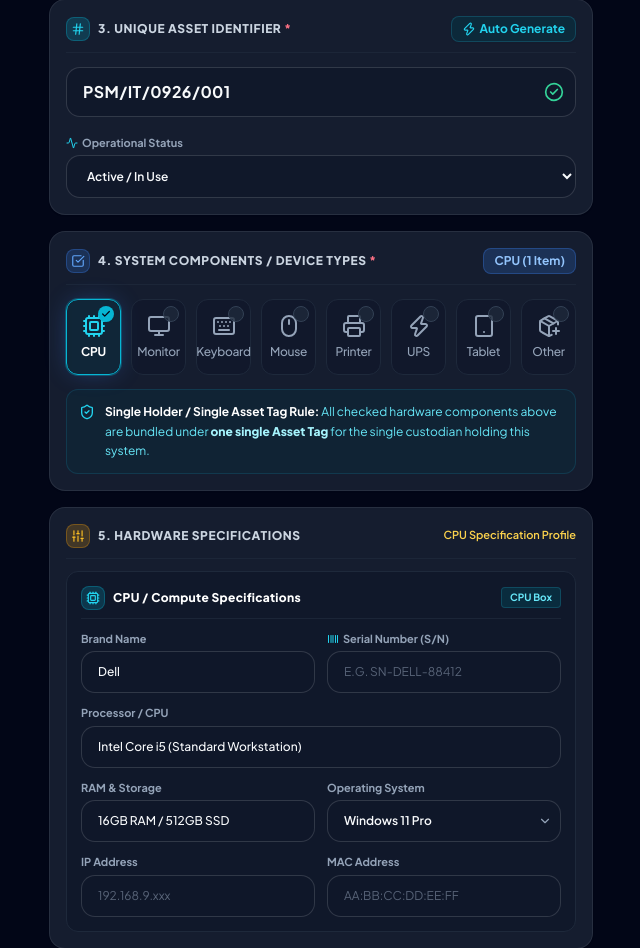
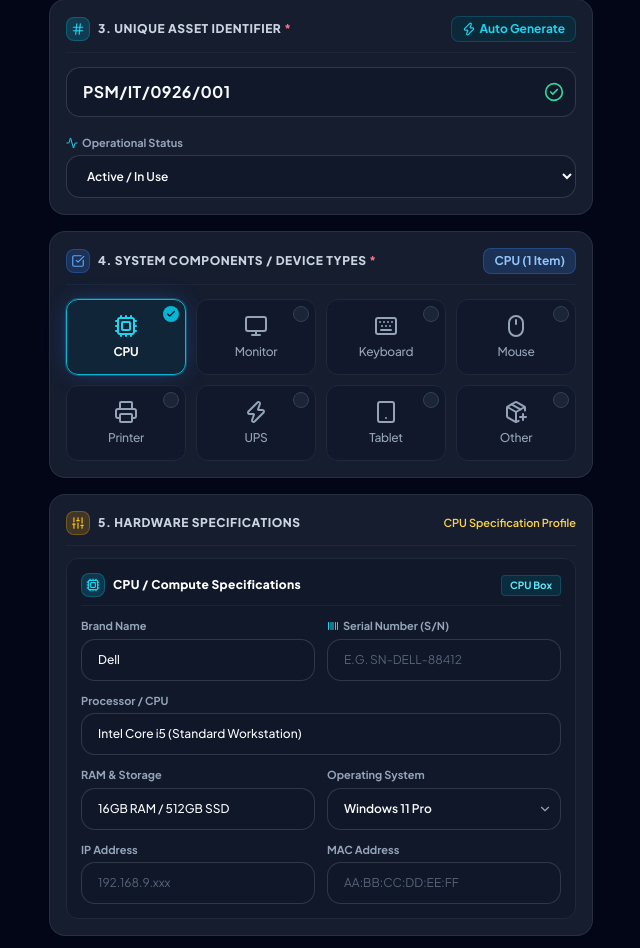
Before and after one commit to krish-228/campus-asset-iq, a Django app: page /inventory/add/ in a window 1280 px wide. Shown: the part 804-1752 px from the top of the page, without its empty margins (319-959 px from the left). Run offline with Django 5.2, Linux system fonts and the light colour scheme; data comes from the database, SQL or seed files in the repository; data that the repository does not hold is empty; some libraries are stand-ins or nearby versions.

Commit message:
style: redesign component boxes into symmetrical 2-row layout and remove single holder rule banner

```diff
--- a/template/admin/mobile_add_device.html
+++ b/template/admin/mobile_add_device.html
@@ -412,82 +412,73 @@
                     </span>
                 </div>
 
-                <!-- 8 Hardware Component Checkbox Cards -->
-                <div class="grid grid-cols-4 sm:grid-cols-8 gap-2 sm:gap-2.5" id="component-checkbox-grid">
+                <!-- 8 Hardware Component Checkbox Cards: 2 Symmetrical Lines (4 on Row 1, 4 on Row 2) -->
+                <div class="grid grid-cols-4 gap-2 sm:gap-2.5" id="component-checkbox-grid">
                     <!-- CPU -->
-                    <label class="component-card relative min-h-[76px] p-2 sm:p-2.5 rounded-xl border flex flex-col items-center justify-center gap-1.5 cursor-pointer select-none transition-all active:scale-95 border-cyan-500 bg-cyan-950/40 text-cyan-300 shadow-glow ring-1 ring-cyan-500/30" data-comp="CPU">
+                    <label class="component-card relative min-h-[72px] sm:min-h-[76px] p-2 sm:p-2.5 rounded-xl border flex flex-col items-center justify-center gap-1.5 cursor-pointer select-none transition-all active:scale-95 border-cyan-500 bg-cyan-950/40 text-cyan-300 shadow-glow ring-1 ring-cyan-500/30" data-comp="CPU">
                         <input type="checkbox" value="CPU" checked onchange="toggleComponent('CPU', this.checked)" class="component-checkbox sr-only">
-                        <span class="comp-badge absolute top-1.5 right-1.5 w-4 h-4 rounded-full bg-cyan-500 text-slate-950 flex items-center justify-center shadow-sm">
+                        <span class="comp-badge absolute top-1.5 right-1.5 w-3.5 h-3.5 sm:w-4 sm:h-4 rounded-full bg-cyan-500 text-slate-950 flex items-center justify-center shadow-sm">
                             <i data-lucide="check" class="w-2.5 h-2.5 stroke-[3]"></i>
                         </span>
-                        <i data-lucide="cpu" class="comp-icon w-6 h-6 text-cyan-400 shrink-0"></i>
-                        <span class="comp-label text-xs font-bold text-white tracking-tight text-center">CPU</span>
+                        <i data-lucide="cpu" class="comp-icon w-5 h-5 sm:w-6 sm:h-6 text-cyan-400 shrink-0"></i>
+                        <span class="comp-label text-[11px] sm:text-xs font-bold text-white tracking-tight text-center leading-tight">CPU</span>
                     </label>
 
                     <!-- Monitor (Display) -->
-                    <label class="component-card relative min-h-[76px] p-2 sm:p-2.5 rounded-xl border flex flex-col items-center justify-center gap-1.5 cursor-pointer select-none transition-all active:scale-95 border-slate-800 bg-slate-900/60 text-slate-400 hover:border-slate-700 hover:text-slate-200" data-comp="Display">
+                    <label class="component-card relative min-h-[72px] sm:min-h-[76px] p-2 sm:p-2.5 rounded-xl border flex flex-col items-center justify-center gap-1.5 cursor-pointer select-none transition-all active:scale-95 border-slate-800 bg-slate-900/60 text-slate-400 hover:border-slate-700 hover:text-slate-200" data-comp="Display">
                         <input type="checkbox" value="Display" onchange="toggleComponent('Display', this.checked)" class="component-checkbox sr-only">
-                        <span class="comp-badge absolute top-1.5 right-1.5 w-4 h-4 rounded-full border border-slate-700 bg-slate-800/80 text-transparent flex items-center justify-center"></span>
-                        <i data-lucide="monitor" class="comp-icon w-6 h-6 text-slate-400 shrink-0"></i>
-                        <span class="comp-label text-xs font-medium text-slate-400 tracking-tight text-center">Monitor</span>
+                        <span class="comp-badge absolute top-1.5 right-1.5 w-3.5 h-3.5 sm:w-4 sm:h-4 rounded-full border border-slate-700 bg-slate-800/80 text-transparent flex items-center justify-center"></span>
+                        <i data-lucide="monitor" class="comp-icon w-5 h-5 sm:w-6 sm:h-6 text-slate-400 shrink-0"></i>
+                        <span class="comp-label text-[11px] sm:text-xs font-medium text-slate-400 tracking-tight text-center leading-tight">Monitor</span>
                     </label>
 
                     <!-- Keyboard -->
-                    <label class="component-card relative min-h-[76px] p-2 sm:p-2.5 rounded-xl border flex flex-col items-center justify-center gap-1.5 cursor-pointer select-none transition-all active:scale-95 border-slate-800 bg-slate-900/60 text-slate-400 hover:border-slate-700 hover:text-slate-200" data-comp="Keyboard">
+                    <label class="component-card relative min-h-[72px] sm:min-h-[76px] p-2 sm:p-2.5 rounded-xl border flex flex-col items-center justify-center gap-1.5 cursor-pointer select-none transition-all active:scale-95 border-slate-800 bg-slate-900/60 text-slate-400 hover:border-slate-700 hover:text-slate-200" data-comp="Keyboard">
                         <input type="checkbox" value="Keyboard" onchange="toggleComponent('Keyboard', this.checked)" class="component-checkbox sr-only">
-                        <span class="comp-badge absolute top-1.5 right-1.5 w-4 h-4 rounded-full border border-slate-700 bg-slate-800/80 text-transparent flex items-center justify-center"></span>
-                        <i data-lucide="keyboard" class="comp-icon w-6 h-6 text-slate-400 shrink-0"></i>
-                        <span class="comp-label text-xs font-medium text-slate-400 tracking-tight text-center">Keyboard</span>
+                        <span class="comp-badge absolute top-1.5 right-1.5 w-3.5 h-3.5 sm:w-4 sm:h-4 rounded-full border border-slate-700 bg-slate-800/80 text-transparent flex items-center justify-center"></span>
+                        <i data-lucide="keyboard" class="comp-icon w-5 h-5 sm:w-6 sm:h-6 text-slate-400 shrink-0"></i>
+                        <span class="comp-label text-[11px] sm:text-xs font-medium text-slate-400 tracking-tight text-center leading-tight">Keyboard</span>
                     </label>
 
                     <!-- Mouse -->
-                    <label class="component-card relative min-h-[76px] p-2 sm:p-2.5 rounded-xl border flex flex-col items-center justify-center gap-1.5 cursor-pointer select-none transition-all active:scale-95 border-slate-800 bg-slate-900/60 text-slate-400 hover:border-slate-700 hover:text-slate-200" data-comp="Mouse">
+                    <label class="component-card relative min-h-[72px] sm:min-h-[76px] p-2 sm:p-2.5 rounded-xl border flex flex-col items-center justify-center gap-1.5 cursor-pointer select-none transition-all active:scale-95 border-slate-800 bg-slate-900/60 text-slate-400 hover:border-slate-700 hover:text-slate-200" data-comp="Mouse">
                         <input type="checkbox" value="Mouse" onchange="toggleComponent('Mouse', this.checked)" class="component-checkbox sr-only">
-                        <span class="comp-badge absolute top-1.5 right-1.5 w-4 h-4 rounded-full border border-slate-700 bg-slate-800/80 text-transparent flex items-center justify-center"></span>
-                        <i data-lucide="mouse" class="comp-icon w-6 h-6 text-slate-400 shrink-0"></i>
-                        <span class="comp-label text-xs font-medium text-slate-400 tracking-tight text-center">Mouse</span>
+                        <span class="comp-badge absolute top-1.5 right-1.5 w-3.5 h-3.5 sm:w-4 sm:h-4 rounded-full border border-slate-700 bg-slate-800/80 text-transparent flex items-center justify-center"></span>
+                        <i data-lucide="mouse" class="comp-icon w-5 h-5 sm:w-6 sm:h-6 text-slate-400 shrink-0"></i>
+                        <span class="comp-label text-[11px] sm:text-xs font-medium text-slate-400 tracking-tight text-center leading-tight">Mouse</span>
                     </label>
 
                     <!-- Printer -->
-                    <label class="component-card relative min-h-[76px] p-2 sm:p-2.5 rounded-xl border flex flex-col items-center justify-center gap-1.5 cursor-pointer select-none transition-all active:scale-95 border-slate-800 bg-slate-900/60 text-slate-400 hover:border-slate-700 hover:text-slate-200" data-comp="Printer">
+                    <label class="component-card relative min-h-[72px] sm:min-h-[76px] p-2 sm:p-2.5 rounded-xl border flex flex-col items-center justify-center gap-1.5 cursor-pointer select-none transition-all active:scale-95 border-slate-800 bg-slate-900/60 text-slate-400 hover:border-slate-700 hover:text-slate-200" data-comp="Printer">
                         <input type="checkbox" value="Printer" onchange="toggleComponent('Printer', this.checked)" class="component-checkbox sr-only">
-                        <span class="comp-badge absolute top-1.5 right-1.5 w-4 h-4 rounded-full border border-slate-700 bg-slate-800/80 text-transparent flex items-center justify-center"></span>
-                        <i data-lucide="printer" class="comp-icon w-6 h-6 text-slate-400 shrink-0"></i>
-                        <span class="comp-label text-xs font-medium text-slate-400 tracking-tight text-center">Printer</span>
+                        <span class="comp-badge absolute top-1.5 right-1.5 w-3.5 h-3.5 sm:w-4 sm:h-4 rounded-full border border-slate-700 bg-slate-800/80 text-transparent flex items-center justify-center"></span>
+                        <i data-lucide="printer" class="comp-icon w-5 h-5 sm:w-6 sm:h-6 text-slate-400 shrink-0"></i>
+                        <span class="comp-label text-[11px] sm:text-xs font-medium text-slate-400 tracking-tight text-center leading-tight">Printer</span>
                     </label>
 
                     <!-- UPS -->
-                    <label class="component-card relative min-h-[76px] p-2 sm:p-2.5 rounded-xl border flex flex-col items-center justify-center gap-1.5 cursor-pointer select-none transition-all active:scale-95 border-slate-800 bg-slate-900/60 text-slate-400 hover:border-slate-700 hover:text-slate-200" data-comp="UPS">
+                    <label class="component-card relative min-h-[72px] sm:min-h-[76px] p-2 sm:p-2.5 rounded-xl border flex flex-col items-center justify-center gap-1.5 cursor-pointer select-none transition-all active:scale-95 border-slate-800 bg-slate-900/60 text-slate-400 hover:border-slate-700 hover:text-slate-200" data-comp="UPS">
                         <input type="checkbox" value="UPS" onchange="toggleComponent('UPS', this.checked)" class="component-checkbox sr-only">
-                        <span class="comp-badge absolute top-1.5 right-1.5 w-4 h-4 rounded-full border border-slate-700 bg-slate-800/80 text-transparent flex items-center justify-center"></span>
-                        <i data-lucide="zap" class="comp-icon w-6 h-6 text-slate-400 shrink-0"></i>
-                        <span class="comp-label text-xs font-medium text-slate-400 tracking-tight text-center">UPS</span>
+                        <span class="comp-badge absolute top-1.5 right-1.5 w-3.5 h-3.5 sm:w-4 sm:h-4 rounded-full border border-slate-700 bg-slate-800/80 text-transparent flex items-center justify-center"></span>
+                        <i data-lucide="zap" class="comp-icon w-5 h-5 sm:w-6 sm:h-6 text-slate-400 shrink-0"></i>
+                        <span class="comp-label text-[11px] sm:text-xs font-medium text-slate-400 tracking-tight text-center leading-tight">UPS</span>
                     </label>
 
                     <!-- Tablet -->
-                    <label class="component-card relative min-h-[76px] p-2 sm:p-2.5 rounded-xl border flex flex-col items-center justify-center gap-1.5 cursor-pointer select-none transition-all active:scale-95 border-slate-800 bg-slate-900/60 text-slate-400 hover:border-slate-700 hover:text-slate-200" data-comp="Tablet">
+                    <label class="component-card relative min-h-[72px] sm:min-h-[76px] p-2 sm:p-2.5 rounded-xl border flex flex-col items-center justify-center gap-1.5 cursor-pointer select-none transition-all active:scale-95 border-slate-800 bg-slate-900/60 text-slate-400 hover:border-slate-700 hover:text-slate-200" data-comp="Tablet">
                         <input type="checkbox" value="Tablet" onchange="toggleComponent('Tablet', this.checked)" class="component-checkbox sr-only">
-                        <span class="comp-badge absolute top-1.5 right-1.5 w-4 h-4 rounded-full border border-slate-700 bg-slate-800/80 text-transparent flex items-center justify-center"></span>
-                        <i data-lucide="tablet" class="comp-icon w-6 h-6 text-slate-400 shrink-0"></i>
-                        <span class="comp-label text-xs font-medium text-slate-400 tracking-tight text-center">Tablet</span>
+                        <span class="comp-badge absolute top-1.5 right-1.5 w-3.5 h-3.5 sm:w-4 sm:h-4 rounded-full border border-slate-700 bg-slate-800/80 text-transparent flex items-center justify-center"></span>
+                        <i data-lucide="tablet" class="comp-icon w-5 h-5 sm:w-6 sm:h-6 text-slate-400 shrink-0"></i>
+                        <span class="comp-label text-[11px] sm:text-xs font-medium text-slate-400 tracking-tight text-center leading-tight">Tablet</span>
                     </label>
 
                     <!-- Other Device -->
-                    <label class="component-card relative min-h-[76px] p-2 sm:p-2.5 rounded-xl border flex flex-col items-center justify-center gap-1.5 cursor-pointer select-none transition-all active:scale-95 border-slate-800 bg-slate-900/60 text-slate-400 hover:border-slate-700 hover:text-slate-200" data-comp="Other">
+                    <label class="component-card relative min-h-[72px] sm:min-h-[76px] p-2 sm:p-2.5 rounded-xl border flex flex-col items-center justify-center gap-1.5 cursor-pointer select-none transition-all active:scale-95 border-slate-800 bg-slate-900/60 text-slate-400 hover:border-slate-700 hover:text-slate-200" data-comp="Other">
                         <input type="checkbox" value="Other" onchange="toggleComponent('Other', this.checked)" class="component-checkbox sr-only">
-                        <span class="comp-badge absolute top-1.5 right-1.5 w-4 h-4 rounded-full border border-slate-700 bg-slate-800/80 text-transparent flex items-center justify-center"></span>
-                        <i data-lucide="package-plus" class="comp-icon w-6 h-6 text-slate-400 shrink-0"></i>
-                        <span class="comp-label text-xs font-medium text-slate-400 tracking-tight text-center">Other</span>
+                        <span class="comp-badge absolute top-1.5 right-1.5 w-3.5 h-3.5 sm:w-4 sm:h-4 rounded-full border border-slate-700 bg-slate-800/80 text-transparent flex items-center justify-center"></span>
+                        <i data-lucide="package-plus" class="comp-icon w-5 h-5 sm:w-6 sm:h-6 text-slate-400 shrink-0"></i>
+                        <span class="comp-label text-[11px] sm:text-xs font-medium text-slate-400 tracking-tight text-center leading-tight">Other</span>
                     </label>
-                </div>
-
-                <!-- Single Asset Tag Assurance Banner for Single Holder -->
-                <div class="flex items-start gap-2.5 p-3 rounded-xl bg-cyan-950/30 border border-cyan-800/40 text-xs text-cyan-300">
-                    <i data-lucide="shield-check" class="w-4 h-4 text-cyan-400 shrink-0 mt-0.5"></i>
-                    <div class="leading-relaxed">
-                        <span class="font-bold text-white">Single Holder / Single Asset Tag Rule:</span>
-                        All checked hardware components above are bundled under <span class="font-extrabold text-cyan-200">one single Asset Tag</span> for the single custodian holding this system.
-                    </div>
                 </div>
 
                 <input type="hidden" name="device_type" id="input-device-type" value="CPU">
@@ -1308,21 +1299,21 @@
                 if (chk) chk.checked = isChecked;
 
                 if (isChecked) {
-                    card.className = "component-card relative min-h-[76px] p-2 sm:p-2.5 rounded-xl border flex flex-col items-center justify-center gap-1.5 cursor-pointer select-none transition-all active:scale-95 border-cyan-500 bg-cyan-950/40 text-cyan-300 shadow-glow ring-1 ring-cyan-500/30";
+                    card.className = "component-card relative min-h-[72px] sm:min-h-[76px] p-2 sm:p-2.5 rounded-xl border flex flex-col items-center justify-center gap-1.5 cursor-pointer select-none transition-all active:scale-95 border-cyan-500 bg-cyan-950/40 text-cyan-300 shadow-glow ring-1 ring-cyan-500/30";
                     if (badge) {
-                        badge.className = "comp-badge absolute top-1.5 right-1.5 w-4 h-4 rounded-full bg-cyan-500 text-slate-950 flex items-center justify-center shadow-sm";
+                        badge.className = "comp-badge absolute top-1.5 right-1.5 w-3.5 h-3.5 sm:w-4 sm:h-4 rounded-full bg-cyan-500 text-slate-950 flex items-center justify-center shadow-sm";
                         badge.innerHTML = `<i data-lucide="check" class="w-2.5 h-2.5 stroke-[3]"></i>`;
                     }
-                    if (icon) icon.className = "comp-icon w-6 h-6 text-cyan-400 shrink-0";
-                    if (label) label.className = "comp-label text-xs font-bold text-white tracking-tight text-center";
+                    if (icon) icon.className = "comp-icon w-5 h-5 sm:w-6 sm:h-6 text-cyan-400 shrink-0";
+                    if (label) label.className = "comp-label text-[11px] sm:text-xs font-bold text-white tracking-tight text-center leading-tight";
                 } else {
-                    card.className = "component-card relative min-h-[76px] p-2 sm:p-2.5 rounded-xl border flex flex-col items-center justify-center gap-1.5 cursor-pointer select-none transition-all active:scale-95 border-slate-800 bg-slate-900/60 text-slate-400 hover:border-slate-700 hover:text-slate-200";
+                    card.className = "component-card relative min-h-[72px] sm:min-h-[76px] p-2 sm:p-2.5 rounded-xl border flex flex-col items-center justify-center gap-1.5 cursor-pointer select-none transition-all active:scale-95 border-slate-800 bg-slate-900/60 text-slate-400 hover:border-slate-700 hover:text-slate-200";
                     if (badge) {
-                        badge.className = "comp-badge absolute top-1.5 right-1.5 w-4 h-4 rounded-full border border-slate-700 bg-slate-800/80 text-transparent flex items-center justify-center";
+                        badge.className = "comp-badge absolute top-1.5 right-1.5 w-3.5 h-3.5 sm:w-4 sm:h-4 rounded-full border border-slate-700 bg-slate-800/80 text-transparent flex items-center justify-center";
                         badge.innerHTML = ``;
                     }
-                    if (icon) icon.className = "comp-icon w-6 h-6 text-slate-400 shrink-0";
-                    if (label) label.className = "comp-label text-xs font-medium text-slate-400 tracking-tight text-center";
+                    if (icon) icon.className = "comp-icon w-5 h-5 sm:w-6 sm:h-6 text-slate-400 shrink-0";
+                    if (label) label.className = "comp-label text-[11px] sm:text-xs font-medium text-slate-400 tracking-tight text-center leading-tight";
                 }
             });
 
```
